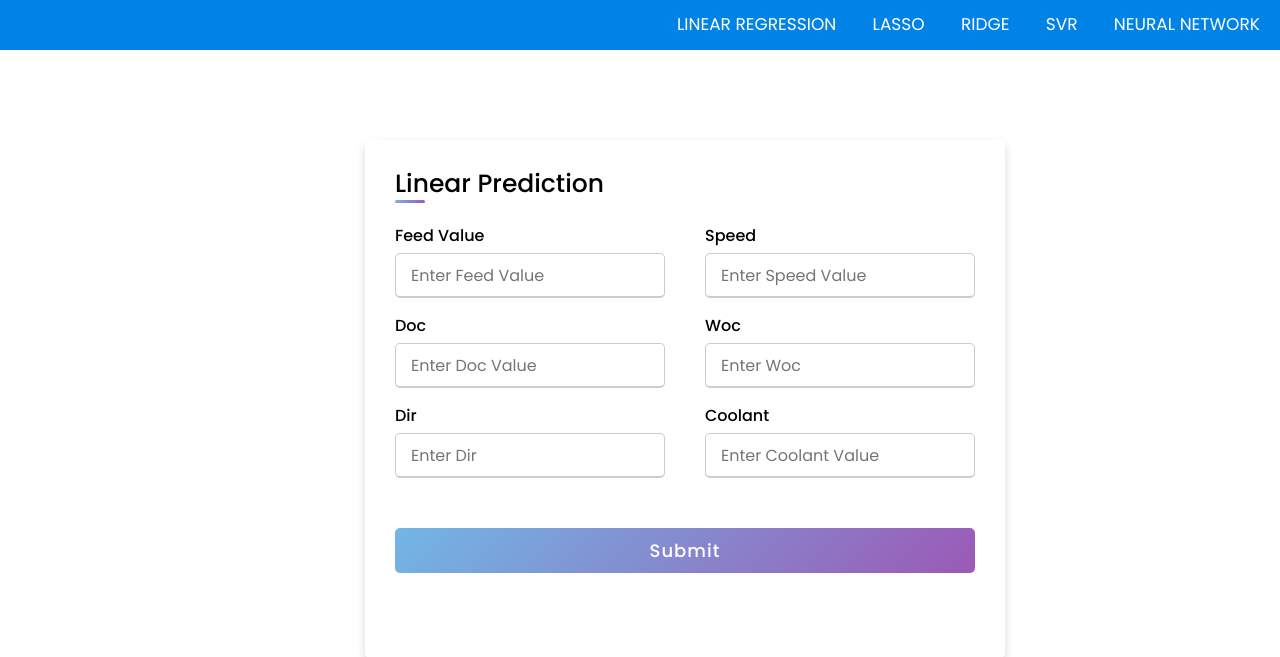
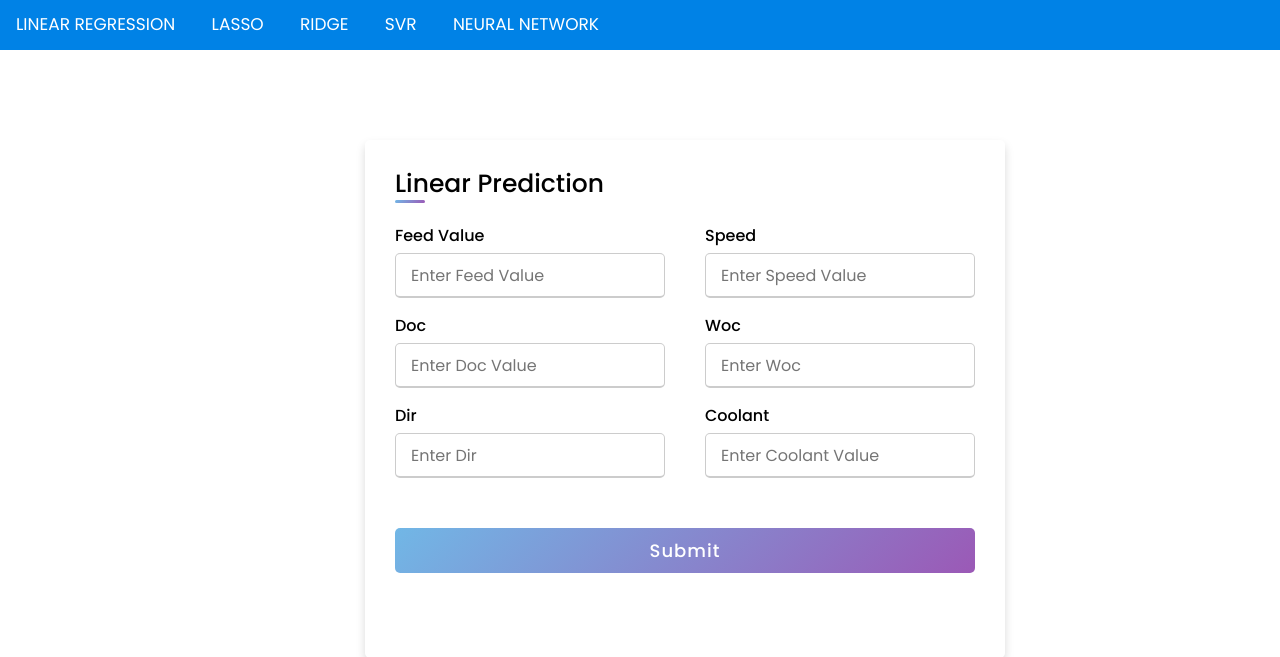
Before and after one commit to SettiNaveenNaidu/MAJOR_PROJECT, a Flask app: page / in a window 1280 px wide. Shown: the top 657 px of the page. Run offline with Flask 2, Linux system fonts and the light colour scheme; parts of the project's set-up code (start-up, migrations or seed data) failed here and were passed over.

Commit message:
Update new.css

```diff
--- a/static/new.css
+++ b/static/new.css
@@ -131,6 +131,8 @@ nav{
     background: #0082e6;
     height: 50px;
     width: 100%;
+  display:flex;
+  flex-direction:row;
 }
 nav ul{
     float: right;
```
